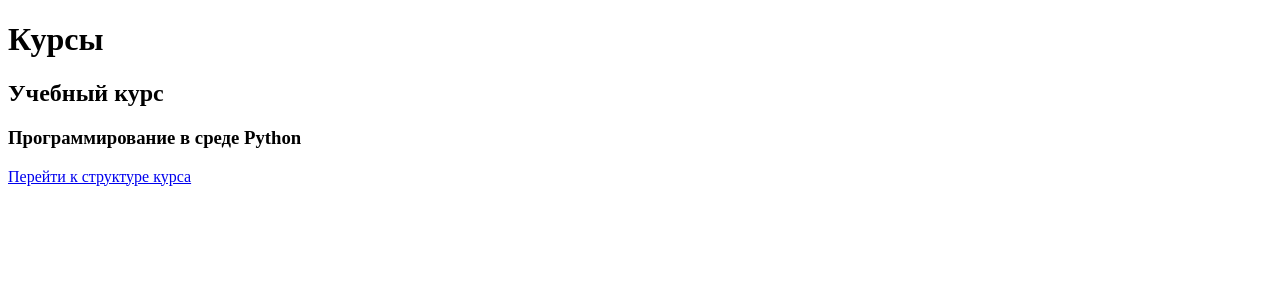
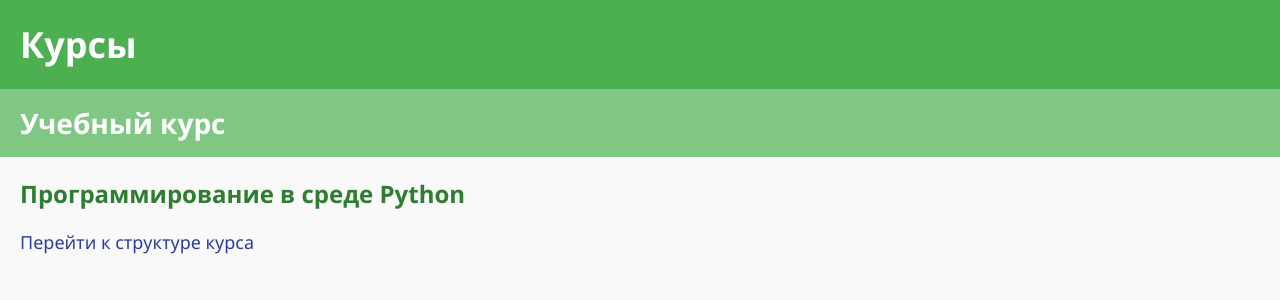
Before and after one commit to maharaha/python-course, a Flask app: page / in a window 1280 px wide. Shown: the top 300 px of the page. Run offline with Flask 3, Linux system fonts and the light colour scheme.

Commit message:
Update index.html

```diff
--- a/templates/index.html
+++ b/templates/index.html
@@ -2,12 +2,14 @@
 <html lang="ru">
 <head>
     <meta charset="UTF-8">
-    <title>Курсы</title>
+    <title>Курсы - Программирование в среде Python</title>
+    <link rel="stylesheet" href="{{ url_for('static', filename='css/style.css') }}">
 </head>
 <body>
-    <h1>Курсы</h1>
-    <h2>Учебный курс</h2>
-    <h3>Программирование в среде Python</h3>
-    <p><a href="/structure">Перейти к структуре курса</a></p>
+    <div class="header">Курсы</div>
+    <div class="subheader">Учебный курс</div>
+    <div class="page-title">Программирование в среде Python</div>
+
+    <a href="{{ url_for('structure') }}">Перейти к структуре курса</a>
 </body>
 </html>
```
